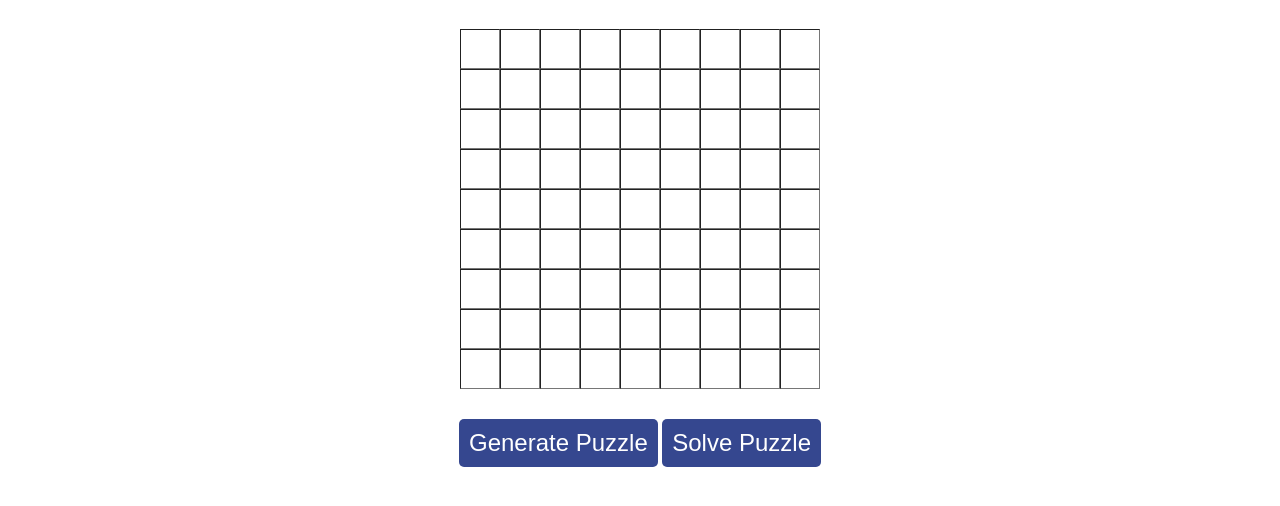
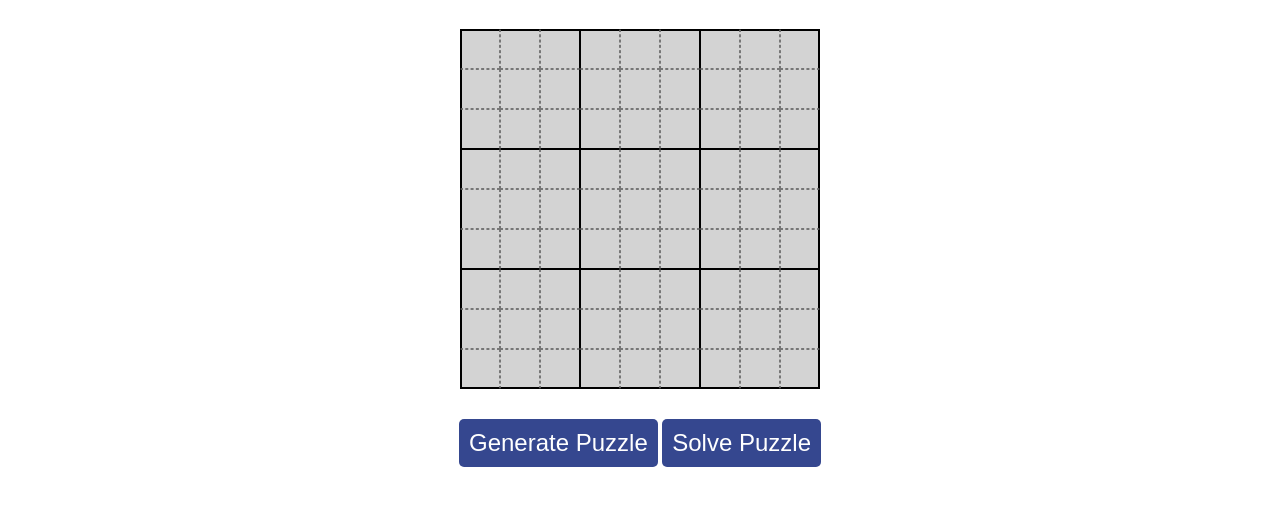
Before and after one commit to bsmith709/Sudoku, a website: page index.html in a window 1280 px wide. Shown: the part 124-630 px from the top of the page. Drawn offline with Linux system fonts and the light colour scheme.

Commit message:
Sudoku board styled

```diff
--- a/script.js
+++ b/script.js
@@ -9,7 +9,7 @@ document.addEventListener("DOMContentLoaded", () => {
         grid.appendChild(cell);
     }
 
-    const cells = grid.addEventListener("input", (e) => {
+    grid.addEventListener("input", (e) => {
         const cell = e.target;
         if(isNaN(parseInt(cell.value)) || cell.value == 0) {
             cell.value = "";
--- a/style.css
+++ b/style.css
@@ -28,7 +28,42 @@ body {
     font-size: 18px;
     cursor: text;
     box-sizing: border-box;
+    background-color: lightgray;
+    border-style: dashed;
 }
+
+input:nth-child(-n+9) {
+    border-top: 2px solid black !important;
+}
+
+input:nth-child(-n + 81):nth-child(n + 73) {
+    border-bottom: 2px solid black !important;
+}
+
+input:nth-child(9n + 1) {
+    border-left: 2px solid black !important;
+}
+
+input:nth-child(9n + 9) {
+    border-right: 2px solid black !important;
+}
+
+input:nth-child(9n + 3), input:nth-child(9n + 6) {
+    border-right: 1px solid black !important;
+}
+
+input:nth-child(9n + 4), input:nth-child(9n + 7) {
+    border-left: 1px solid black !important;
+}
+
+input:nth-child(-n + 27):nth-child(n + 19), input:nth-child(-n + 54):nth-child(n + 46) {
+    border-bottom: 1px solid black !important;
+}
+
+input:nth-child(-n + 36):nth-child(n + 28), input:nth-child(-n + 63):nth-child(n + 55) {
+    border-top: 1px solid black !important;
+}
+
 
 #generate-puzzle, #solve-puzzle {
     margin-top: 20px;
```
